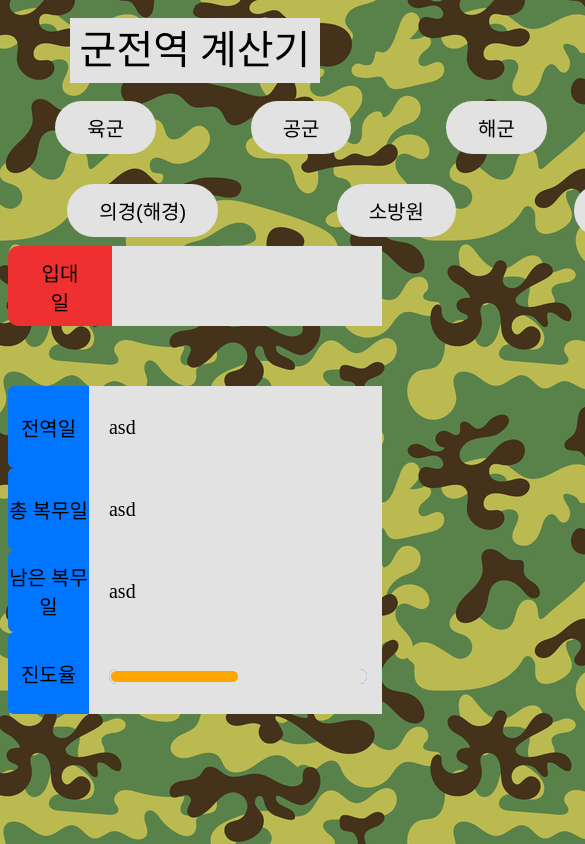
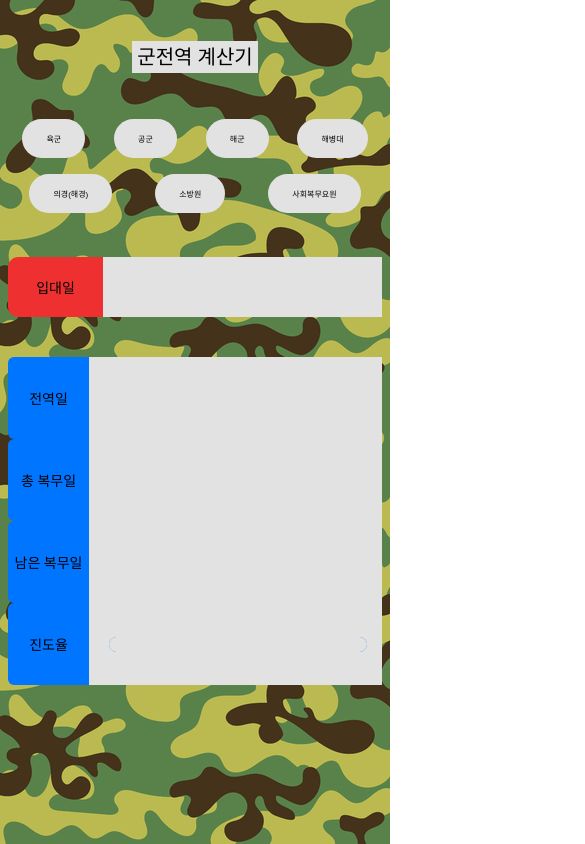
Before and after one commit to maino77/ArmyCalculator, a plain HTML site: page index.html in a window 390 px wide. Shown: the top 844 px of the page, 585 px wide, since content can reach past the window. Drawn offline with nearby package versions, Linux system fonts and the light colour scheme.

Commit message:
Update Day-1 Commit

```diff
--- a/index.html
+++ b/index.html
@@ -39,20 +39,20 @@
         <table>
             <tr>
                 <td class="resultDate">전역일</td>
-                <td class="result" id="discharge">asd</td>
+                <td class="result" id="discharge"></td>
             </tr>
             <tr>
                 <td class="resultDate">총 복무일</td>
-                <td class="result" id="allDay">asd</td>
+                <td class="result" id="allDay"></td>
             </tr>
             <tr>
                 <td class="resultDate">남은 복무일</td>
-                <td class="result" id="dayLeft">asd</td>
+                <td class="result" id="dayLeft"></td>
             </tr>
             <tr>
                 <td class="resultDate">진도율</td>
                 <td class="result">
-                    <progress id="progress" value="50" max="100"></progress>
+                    <progress id="progress" value="0" max="100"></progress>
                 </td>
             </tr>
         </table>
--- a/style.css
+++ b/style.css
@@ -124,3 +124,99 @@ progress::-webkit-progress-value{
     border-radius: 10px 0 0 10px;
 
 }
+
+@media screen and (max-width: 768px) {
+    .header{
+        font-size: 20px;
+        padding: 5px;
+        text-align: center;
+        margin-top: 36px;
+    }
+
+    .headerTitle{
+        padding : 5px;
+        background-color: #E2E2E2;
+    }
+
+    .selectArmy{
+        width: 100%;
+        height: auto;
+        margin: 36px auto;
+    }
+
+    .btnGroup1{
+        display: flex;
+        justify-content: space-around;
+    }
+
+    .btnGroup2{
+        display: flex;
+        justify-content: space-around;
+    }
+
+    button{
+        background-color: #E2E2E2;
+        border: none;
+        color: black;
+        padding: 14px 24px;
+        text-align: center;
+        text-decoration: none;
+        font-size: 8px;
+    }
+
+    .armyBtn{
+        margin: 8px;
+        border-radius: 35px;
+        text-align: center;
+        cursor: pointer;
+    }
+
+    .selectDate{
+        display: flex;
+        justify-content: center;
+    }
+
+    .ui-datepicker-trigger{
+        background-color: #EE3030;
+        width: 116px;
+        height: 60px;
+        border-radius: 10px 0 0 10px;
+        font-size: 14px;
+    }
+
+    .showDate{
+        width: 100%;
+        height: 60px;
+        background-color: #E2E2E2;
+        text-align: left;
+        padding-left: 20px;
+        line-height: 60px;
+        font-size: 14px;
+    }
+
+    .showDateTable{
+        margin-top: 40px;
+        display: flex;
+        justify-content: center;
+        font-size: 14px;
+    }
+
+    .resultDate{
+        width: 160px;
+        height:80px;
+        font-size: 14px;
+        background-color: #0075FF;
+        text-align: center;
+        border-radius: 6px 0 0 6px;
+    }
+
+    .result{
+        width: 600px;
+        height: 73px;
+        background-color: #E2E2E2;
+        text-align: left;
+        padding-left: 20px;
+        line-height: 70px;
+        font-size: 15px;
+    }
+}
```
Also changed, not shown: calculator.js (+0 -8 lines).
